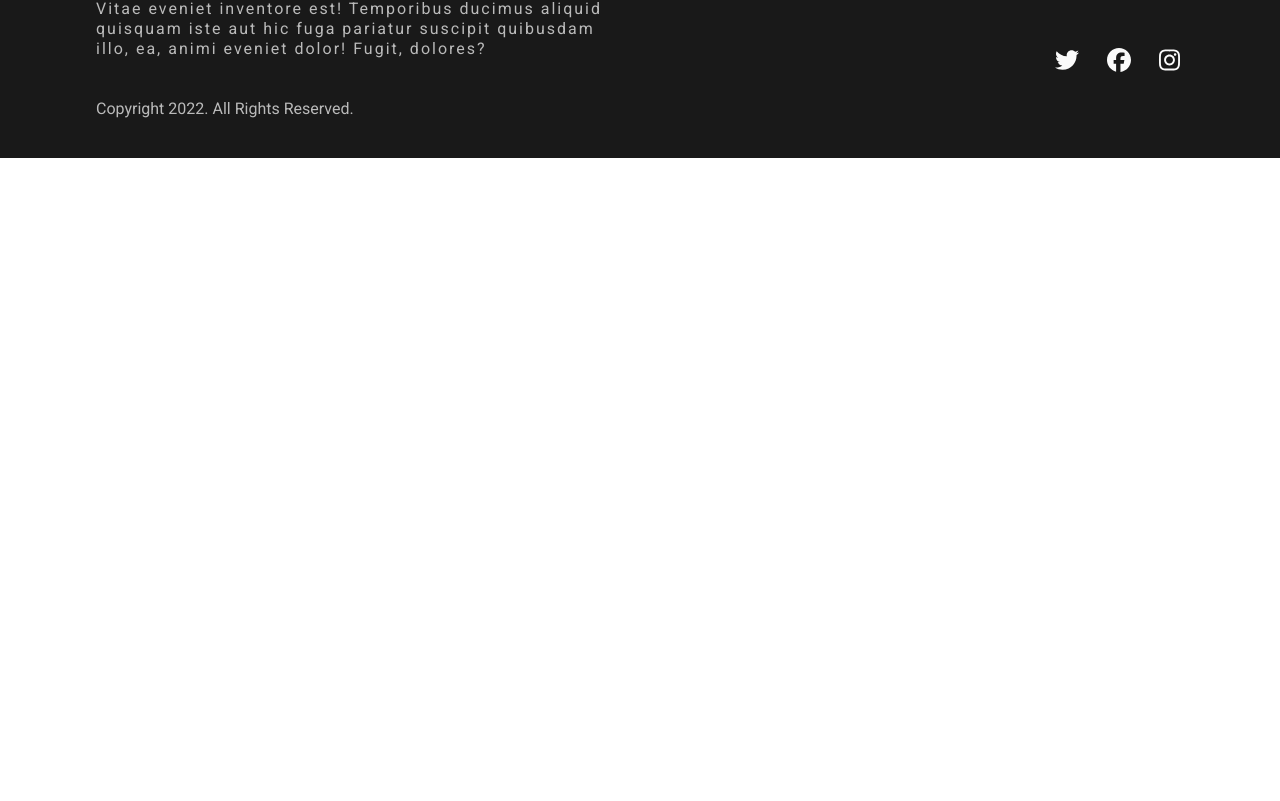
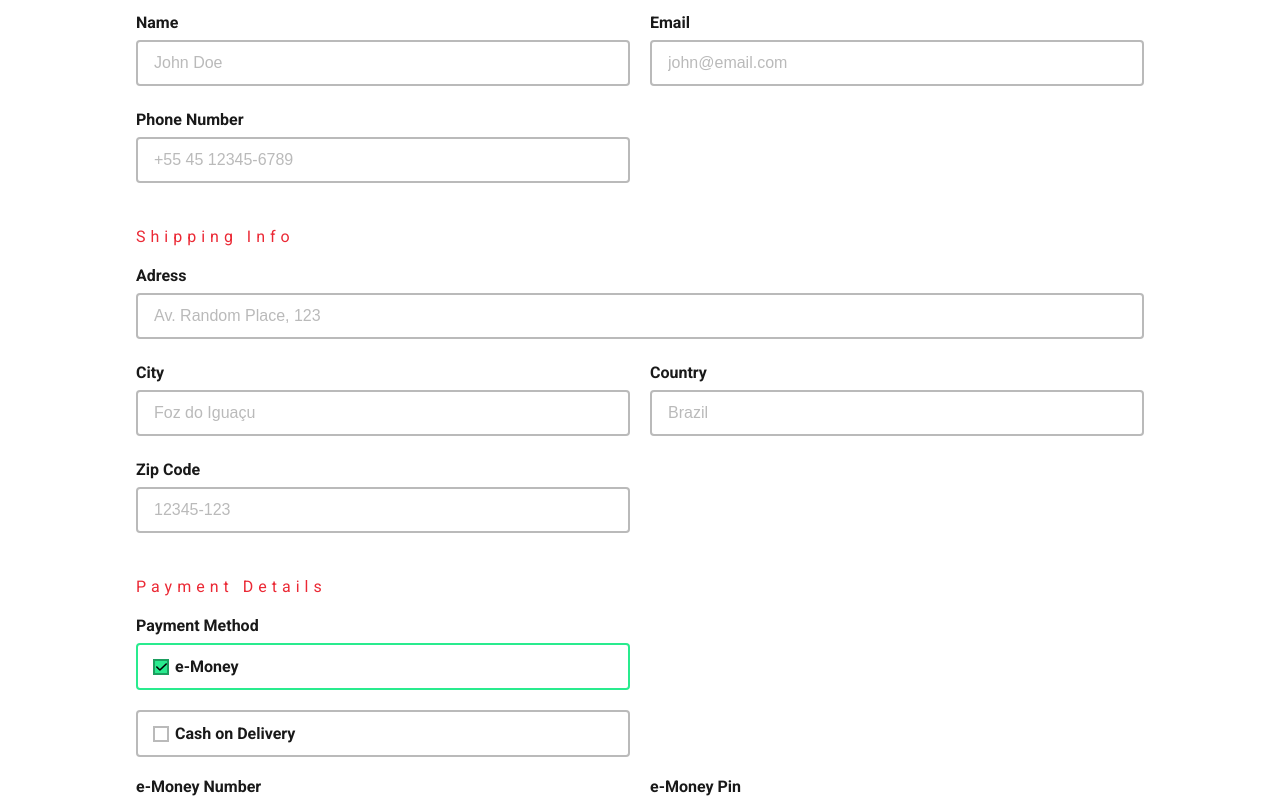
Before and after one commit to LGPossatto/untitled-camp, a React (Vite) app in the folder frontend/: page / in a window 1280 px wide. Shown: the part 4999-5800 px from the top of the page. Before the commit the page ends 5157 px from the top, so only its background shows below. Built offline with nearby package versions, Linux system fonts and the light colour scheme.

Commit message:
created checkout form

```diff
--- a/frontend/src/App.tsx
+++ b/frontend/src/App.tsx
@@ -14,6 +14,7 @@ import { ProductImgs } from "./components/containers/product-imgs/ProductImgs";
 import { ProductRec } from "./components/containers/product-rec/ProductRec";
 import { TextInput } from "./components/inputs/text-input/TextInput";
 import { RadioInput } from "./components/inputs/radio-input/RadioInput";
+import { Checkout } from "./components/containers/checkout/Checkout";
 
 function App() {
   const [value, setValue] = useState({
@@ -80,6 +81,7 @@ function App() {
         value="red"
         onChange={handlechange}
       ></RadioInput>
+      <Checkout></Checkout>
       <Footer></Footer>
     </div>
   );
--- a/frontend/src/components/buttons/cta-btn/CtaBtn.tsx
+++ b/frontend/src/components/buttons/cta-btn/CtaBtn.tsx
@@ -4,6 +4,7 @@ import "./cta-btn.scss";
 
 interface props {
   onClick: MouseEventHandler<HTMLButtonElement>;
+  type?: "button" | "submit";
   responsive?: boolean;
   small?: boolean;
   color?: "black" | "transparent" | "color";
@@ -13,11 +14,13 @@ export const CtaBtn: FC<props> = ({
   children,
   onClick,
   responsive,
+  type = "button",
   color = "color",
   small = false,
 }) => {
   return (
     <button
+      type={type}
       className={`cta-btn fw-bold cta-btn-${color} ${
         color === "black" ? "fc-reverse" : ""
       } ${responsive ? "fs-r-m" : "fs-m"} ${small ? "cta-btn-small" : ""}`}
--- /dev/null
+++ b/frontend/src/components/containers/checkout/Checkout.tsx
@@ -0,0 +1,126 @@
+import { useState } from "react";
+
+import { handleSubmit, initialValues, Ivalues } from "./utils";
+
+import "./checkout.scss";
+import { Tag } from "../../visual-elements/tag/Tag";
+import { CtaBtn } from "../../buttons/cta-btn/CtaBtn";
+import { TextInput } from "../../inputs/text-input/TextInput";
+import { RadioInput } from "../../inputs/radio-input/RadioInput";
+
+export const Checkout = () => {
+  const [values, setValues] = useState<Ivalues>(initialValues);
+
+  const handlechange = (e: React.ChangeEvent<HTMLInputElement>) => {
+    setValues({ ...values, [e.target.name]: e.target.value });
+  };
+
+  return (
+    <form
+      className="checkout container"
+      onSubmit={(e) => handleSubmit(e, values, setValues)}
+    >
+      <h2 className="fs-xl">Checkout</h2>
+      <div className="checkout__billing">
+        <Tag text="Billing Details" fontColor="fc-accent" fontSize="fs-m"></Tag>
+        <div className="">
+          <TextInput
+            label="Name"
+            name="name"
+            placeholder="John Doe"
+            value={values.name}
+            onChange={handlechange}
+          ></TextInput>
+          <TextInput
+            label="Email"
+            name="email"
+            placeholder="john@email.com"
+            value={values.email}
+            onChange={handlechange}
+          ></TextInput>
+          <TextInput
+            label="Phone Number"
+            name="phone"
+            placeholder="+55 45 12345-6789"
+            value={values.phone}
+            onChange={handlechange}
+          ></TextInput>
+        </div>
+      </div>
+      <div className="checkout__shipping">
+        <Tag text="Shipping Info" fontColor="fc-accent" fontSize="fs-m"></Tag>
+        <div className="">
+          <TextInput
+            label="Adress"
+            name="adress"
+            placeholder="Av. Random Place, 123"
+            value={values.adress}
+            onChange={handlechange}
+          ></TextInput>
+          <TextInput
+            label="City"
+            name="city"
+            placeholder="Foz do Iguaçu"
+            value={values.city}
+            onChange={handlechange}
+          ></TextInput>
+          <TextInput
+            label="Country"
+            name="country"
+            placeholder="Brazil"
+            value={values.country}
+            onChange={handlechange}
+          ></TextInput>
+          <TextInput
+            label="Zip Code"
+            name="zip"
+            placeholder="12345-123"
+            value={values.zip}
+            onChange={handlechange}
+          ></TextInput>
+        </div>
+      </div>
+      <div className="checkout__payment">
+        <Tag text="Payment Details" fontColor="fc-accent" fontSize="fs-m"></Tag>
+        <div className="">
+          <div className="radio-inputs">
+            <h3 className="fs-m">Payment Method</h3>
+            <RadioInput
+              id="e-money"
+              label="e-Money"
+              name="paymentMethod"
+              value="e-money"
+              onChange={handlechange}
+              active={values.paymentMethod === "e-money"}
+            ></RadioInput>
+            <RadioInput
+              id="cash"
+              label="Cash on Delivery"
+              name="paymentMethod"
+              value="cash"
+              onChange={handlechange}
+              active={values.paymentMethod === "cash"}
+            ></RadioInput>
+          </div>
+          <TextInput
+            label="e-Money Number"
+            name="eNumber"
+            placeholder="1234567890"
+            value={values.eNumber}
+            onChange={handlechange}
+          ></TextInput>
+          <TextInput
+            label="e-Money Pin"
+            name="ePin"
+            placeholder="12345"
+            value={values.ePin}
+            onChange={handlechange}
+          ></TextInput>
+        </div>
+      </div>
+      <CtaBtn type="submit" onClick={() => {}}>
+        Confirm
+      </CtaBtn>
+    </form>
+  );
+};
--- /dev/null
+++ b/frontend/src/components/containers/checkout/checkout.scss
@@ -0,0 +1,73 @@
+@import "../../../assets/styles/breakpoints";
+
+.checkout {
+  overflow: hidden;
+  padding: 4rem;
+
+  border-radius: 0.8rem;
+
+  > h2 {
+    margin-bottom: 4rem;
+  }
+
+  > div {
+    margin-bottom: 4rem;
+
+    > span {
+      margin-bottom: 2rem;
+    }
+  }
+
+  &__billing,
+  &__shipping,
+  &__payment {
+    > div {
+      display: grid;
+      grid-template-columns: 1fr 1fr;
+      gap: 2rem;
+    }
+  }
+
+  &__shipping > div > :first-child {
+    grid-column: span 2;
+  }
+
+  &__payment {
+    .radio-inputs {
+      grid-column: span 2;
+      width: calc(50% - 10px);
+
+      > h3 {
+        margin-bottom: 0.8rem;
+      }
+
+      > div:last-child {
+        margin-top: 20px;
+      }
+    }
+  }
+
+  @include bp-mobile {
+    width: 95%;
+    padding: 4rem 1.2rem;
+
+    &__billing,
+    &__shipping,
+    &__payment {
+      > div {
+        grid-template-columns: 1fr;
+      }
+    }
+
+    &__shipping > div > :first-child {
+      grid-column: span 1;
+    }
+
+    &__payment {
+      .radio-inputs {
+        grid-column: span 1;
+        width: 100%;
+      }
+    }
+  }
+}
--- /dev/null
+++ b/frontend/src/components/containers/checkout/utils.ts
@@ -0,0 +1,78 @@
+export interface Ivalues {
+  name: string;
+  email: string;
+  phone: string;
+  adress: string;
+  zip: string;
+  city: string;
+  country: string;
+  paymentMethod: string;
+  eNumber: string;
+  ePin: string;
+  errorMsg: {
+    name: string;
+    email: string;
+    phone: string;
+    adress: string;
+    zip: string;
+    city: string;
+    country: string;
+    paymentMethod: string;
+    eNumber: string;
+    ePin: string;
+  };
+}
+
+export const initialValues = {
+  name: "",
+  email: "",
+  phone: "",
+  adress: "",
+  zip: "",
+  city: "",
+  country: "",
+  paymentMethod: "e-money",
+  eNumber: "",
+  ePin: "",
+  errorMsg: {
+    name: "",
+    email: "",
+    phone: "",
+    adress: "",
+    zip: "",
+    city: "",
+    country: "",
+    paymentMethod: "",
+    eNumber: "",
+    ePin: "",
+  },
+};
+
+export const handleSubmit = async (
+  e: React.FormEvent<HTMLFormElement>,
+  values: Ivalues,
+  setValues: React.Dispatch<React.SetStateAction<Ivalues>>
+) => {
+  e.preventDefault();
+
+  let hasError = false;
+  let newErrorMsg = { ...initialValues.errorMsg };
+
+  console.log(newErrorMsg);
+
+  // check if inputs are empty
+  for (const key in values) {
+    //@ts-ignore
+    if (values[key].length < 1) {
+      console.log(key);
+      hasError = true;
+
+      //@ts-ignore
+      newErrorMsg[key] = "Please fill every field";
+    }
+  }
+
+  setValues({ ...values, errorMsg: newErrorMsg });
+
+  console.log("ok");
+};
```
